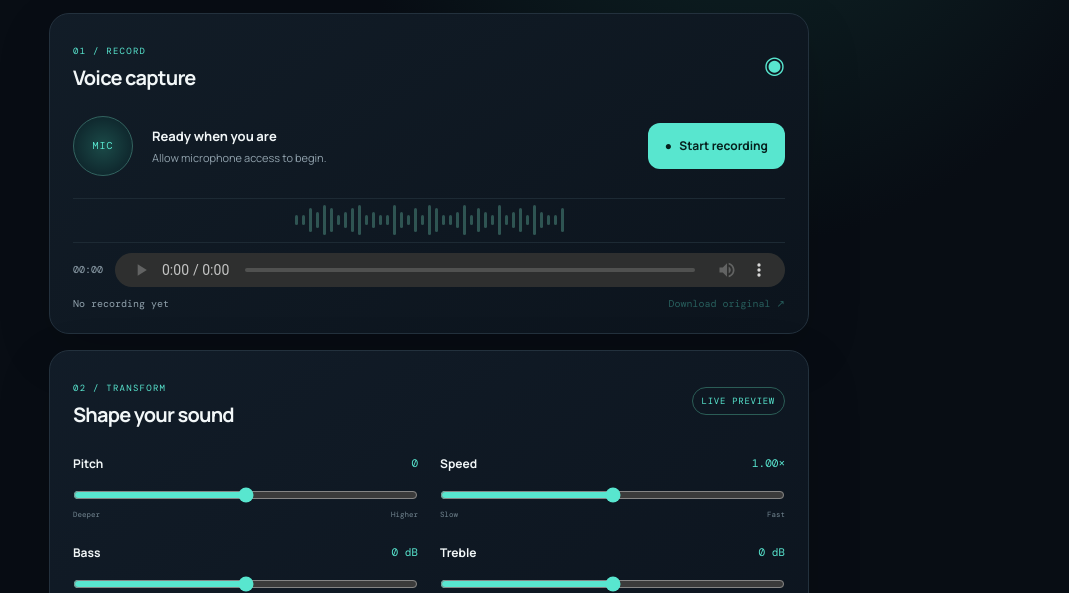
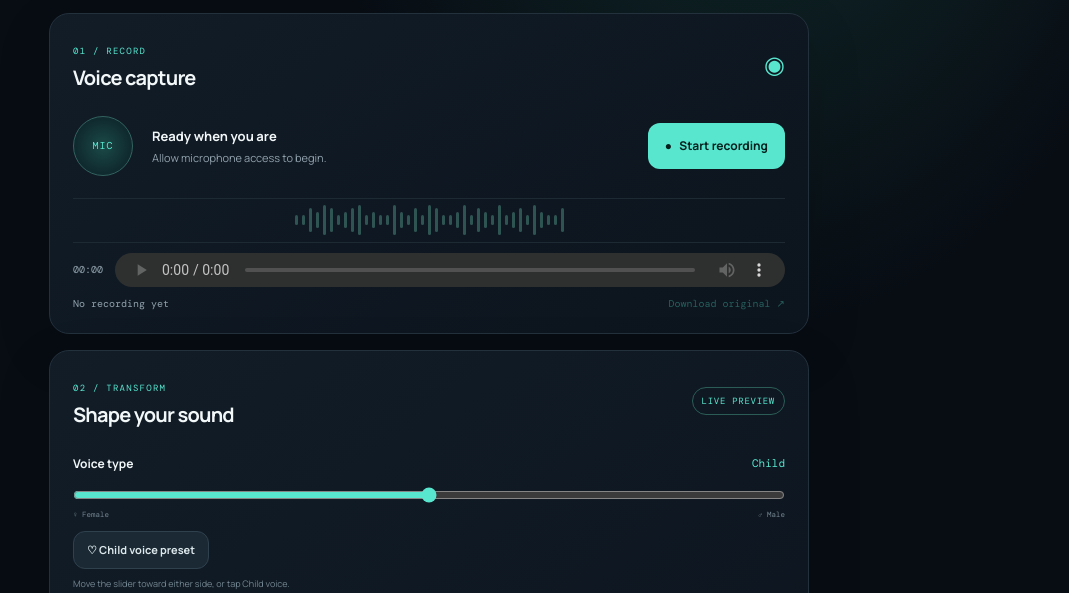
Before and after one commit to Kostov99/click-circle-game, a plain HTML site: page index.html in a window 1280 px wide. Shown: the part 359-952 px from the top of the page, without its empty margins (211-1280 px from the left). Drawn offline with nearby package versions, Linux system fonts and the light colour scheme.

Commit message:
Enhance voice control and UI elements
Updated voice control features and improved UI elements for better user interaction.

```diff
--- a/index.html
+++ b/index.html
@@ -14,7 +14,7 @@
 .panel{background:linear-gradient(145deg,rgba(18,29,40,.97),rgba(12,20,29,.97));border:1px solid var(--line);border-radius:20px;padding:23px;margin-top:16px;box-shadow:0 18px 55px #0002}.section-head{display:flex;align-items:center;justify-content:space-between}.step{font-size:9px;color:var(--mint);letter-spacing:.14em}.section-head h2{font-size:20px;margin:5px 0 0;letter-spacing:-.04em}.mic-icon{font-size:24px;color:var(--mint)}.record-area{display:grid;grid-template-columns:64px 1fr auto;gap:15px;align-items:center;margin-top:25px}.orb{width:60px;height:60px;border-radius:50%;display:grid;place-items:center;background:radial-gradient(circle,#1b4a48,#102b30 65%,#10202a);border:1px solid #32635f;color:var(--mint);font:10px "DM Mono";letter-spacing:.1em}.orb.active{animation:pulse 1.2s infinite}.record-copy strong{display:block;font-size:13px}.record-copy small{display:block;color:var(--muted);font-size:11px;margin-top:5px}.primary,.secondary{border:0;border-radius:12px;padding:14px 17px;font:700 12px Manrope;cursor:pointer;min-height:46px}.primary{background:var(--mint);color:#06201d}.primary:disabled{opacity:.42;cursor:not-allowed}.secondary{background:#1a2934;color:#dce8eb;border:1px solid #30414e}.primary:active,.secondary:active{transform:scale(.98)}
 .wave{height:45px;display:flex;align-items:center;justify-content:center;gap:4px;margin:22px 0 10px;border-top:1px solid #1d2a34;border-bottom:1px solid #1d2a34}.wave span{width:3px;height:var(--h,10px);border-radius:4px;background:#37645f;opacity:.8}.wave.active span{animation:wave .65s ease-in-out infinite alternate}.wave span:nth-child(3n){--h:24px;animation-delay:.1s}.wave span:nth-child(4n){--h:16px;animation-delay:.25s}.wave span:nth-child(5n){--h:30px;animation-delay:.35s}
 .audio-row{display:flex;align-items:center;gap:12px;color:var(--muted);font-size:10px}audio{width:100%;height:34px;filter:invert(.85) hue-rotate(125deg) saturate(.7)}.download-row{display:flex;justify-content:space-between;gap:12px;margin-top:10px;font-size:10px;color:var(--muted)}.text-link{color:var(--mint);text-decoration:none}.text-link.disabled{opacity:.35;pointer-events:none}
-.live-pill{font-size:9px;color:var(--mint);border:1px solid #2b5d56;border-radius:30px;padding:7px 9px;letter-spacing:.08em}.control-grid{display:grid;grid-template-columns:1fr 1fr;gap:25px 22px;margin-top:27px}.control{min-width:0}.control.full{grid-column:1/-1}.control-title{display:flex;justify-content:space-between;align-items:center;font-size:12px;font-weight:700}.control-title b{font:11px "DM Mono";color:var(--mint)}input[type=range]{width:100%;accent-color:var(--mint);margin:15px 0 7px;cursor:pointer}.ends{display:flex;justify-content:space-between;color:#748792;font-size:9px}.actions{display:flex;gap:10px;margin-top:28px}.actions .primary{flex:1}.fineprint{font-size:9px;line-height:1.6;color:#71838e;margin:14px 0 0}footer{text-align:center;color:#60717c;font-size:9px;letter-spacing:.08em;padding:25px 0 0}footer span{color:var(--mint)}
+.live-pill{font-size:9px;color:var(--mint);border:1px solid #2b5d56;border-radius:30px;padding:7px 9px;letter-spacing:.08em}.control-grid{display:grid;grid-template-columns:1fr 1fr;gap:25px 22px;margin-top:27px}.control{min-width:0}.control.full{grid-column:1/-1}.control-title{display:flex;justify-content:space-between;align-items:center;font-size:12px;font-weight:700}.control-title b{font:11px "DM Mono";color:var(--mint)}input[type=range]{width:100%;accent-color:var(--mint);margin:15px 0 7px;cursor:pointer}.ends{display:flex;justify-content:space-between;color:#748792;font-size:9px}.child-btn{margin-top:12px;min-height:38px;padding:9px 13px;font-size:11px}.voice-note{display:block;color:#748792;font-size:9px;margin-top:8px}.actions{display:flex;gap:10px;margin-top:28px}.actions .primary{flex:1}.fineprint{font-size:9px;line-height:1.6;color:#71838e;margin:14px 0 0}footer{text-align:center;color:#60717c;font-size:9px;letter-spacing:.08em;padding:25px 0 0}footer span{color:var(--mint)}
 @keyframes pulse{50%{box-shadow:0 0 0 9px #58e6cf12,0 0 25px #58e6cf55}}@keyframes wave{to{transform:scaleY(.35);opacity:.45}}
 @media(max-width:560px){.shell{width:min(100% - 24px,760px);padding-top:20px}.tag{font-size:8px}.panel{padding:18px;border-radius:16px}.record-area{grid-template-columns:54px 1fr;gap:12px}.orb{width:52px;height:52px}.record-area .primary{grid-column:1/-1;width:100%}.control-grid{gap:22px 14px}.actions{flex-direction:column}.download-row{font-size:9px}}
 
@@ -65,11 +65,13 @@
         <span class="live-pill">LIVE PREVIEW</span>
       </div>
       <div class="control-grid">
-        <label class="control">
-          <span class="control-title">Pitch <b id="pitchOut">0</b></span>
-          <input id="pitch" type="range" min="-12" max="12" value="0">
-          <span class="ends"><small>Deeper</small><small>Higher</small></span>
-        </label>
+        <div class="control full voice-control">
+          <span class="control-title">Voice type <b id="pitchOut">Natural</b></span>
+          <input id="pitch" type="range" min="-8" max="8" value="0" step="1" aria-label="Female to male voice style">
+          <span class="ends"><small>♀ Female</small><small>♂ Male</small></span>
+          <button id="childBtn" class="secondary child-btn" type="button">♡ Child voice preset</button>
+          <small class="voice-note">Move the slider toward either side, or tap Child voice.</small>
+        </div>
         <label class="control">
           <span class="control-title">Speed <b id="speedOut">1.00×</b></span>
           <input id="speed" type="range" min="50" max="150" value="100">
@@ -95,7 +97,7 @@
         <button id="playBtn" class="primary" disabled>▶ &nbsp; Play transformed voice</button>
         <button id="resetBtn" class="secondary">↺ &nbsp; Reset effects</button>
       </div>
-      <p class="fineprint">Tip: change the sliders while audio is playing to hear the effect update. Pitch and speed are linked in this browser prototype.</p>
+      <p class="fineprint">Voice type gives an approximate female/child/male pitch effect. Change sliders during playback to preview. Voice conversion is limited in this browser prototype; pitch and speed affect playback duration.</p>
     </section>
 
     <footer><span>VOXORA</span> · Prototype 01 · Audio stays in your browser.</footer>
@@ -158,16 +160,19 @@ function updateEffects(){
   if(!audioContext)return;
   bassNode.gain.value=+$('bass').value;trebleNode.gain.value=+$('treble').value;
   wetGain.gain.value=+$('echo').value/100*.55;
-  // Playback rate shifts both pitch and duration. This is clearly labelled as a prototype limitation.
-  const pitchRatio=Math.pow(2,+$('pitch').value/12);
+  // Approximate voice-style presets: browser playback-rate shifting changes pitch and duration together.
+  const style=+$('pitch').value;
+  const semitones=style<0 ? 5 + (style/8)*(-1) : 9 - (style/8)*15;
+  const pitchRatio=Math.pow(2,semitones/12);
   audio.playbackRate=(+$('speed').value/100)*pitchRatio;
-  $('pitchOut').textContent=(+$('pitch').value>0?'+':'')+$('pitch').value;
+  $('pitchOut').textContent=style<=-6?'Female':style>=6?'Male':(Math.abs(style)<=1?'Child':'Mixed');
   $('speedOut').textContent=(+$('speed').value/100).toFixed(2)+'×';
   $('bassOut').textContent=$('bass').value+' dB';$('trebleOut').textContent=$('treble').value+' dB';$('echoOut').textContent=$('echo').value+'%';
 }
+$('childBtn').addEventListener('click',()=>{$('pitch').value=0;if(audioContext)updateEffects();else updateLabels();});
 ['pitch','speed','bass','treble','echo'].forEach(id=>$(id).addEventListener('input',()=>{try{if(audioContext)updateEffects();else updateLabels();}catch(e){}}));
 function updateLabels(){
- $('pitchOut').textContent=(+$('pitch').value>0?'+':'')+$('pitch').value;
+ const style=+$('pitch').value;$('pitchOut').textContent=style<=-6?'Female':style>=6?'Male':(Math.abs(style)<=1?'Child':'Mixed');
  $('speedOut').textContent=(+$('speed').value/100).toFixed(2)+'×';
  $('bassOut').textContent=$('bass').value+' dB';$('trebleOut').textContent=$('treble').value+' dB';$('echoOut').textContent=$('echo').value+'%';
 }
```
